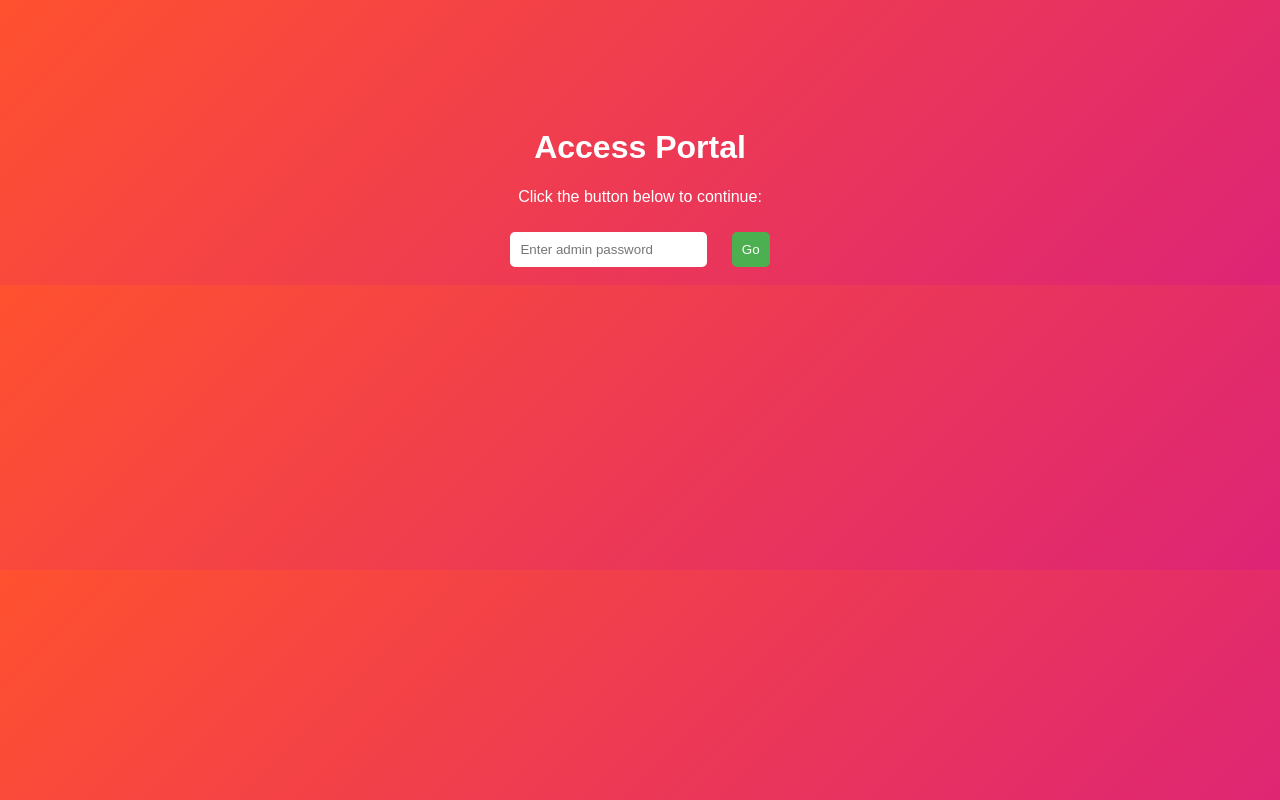
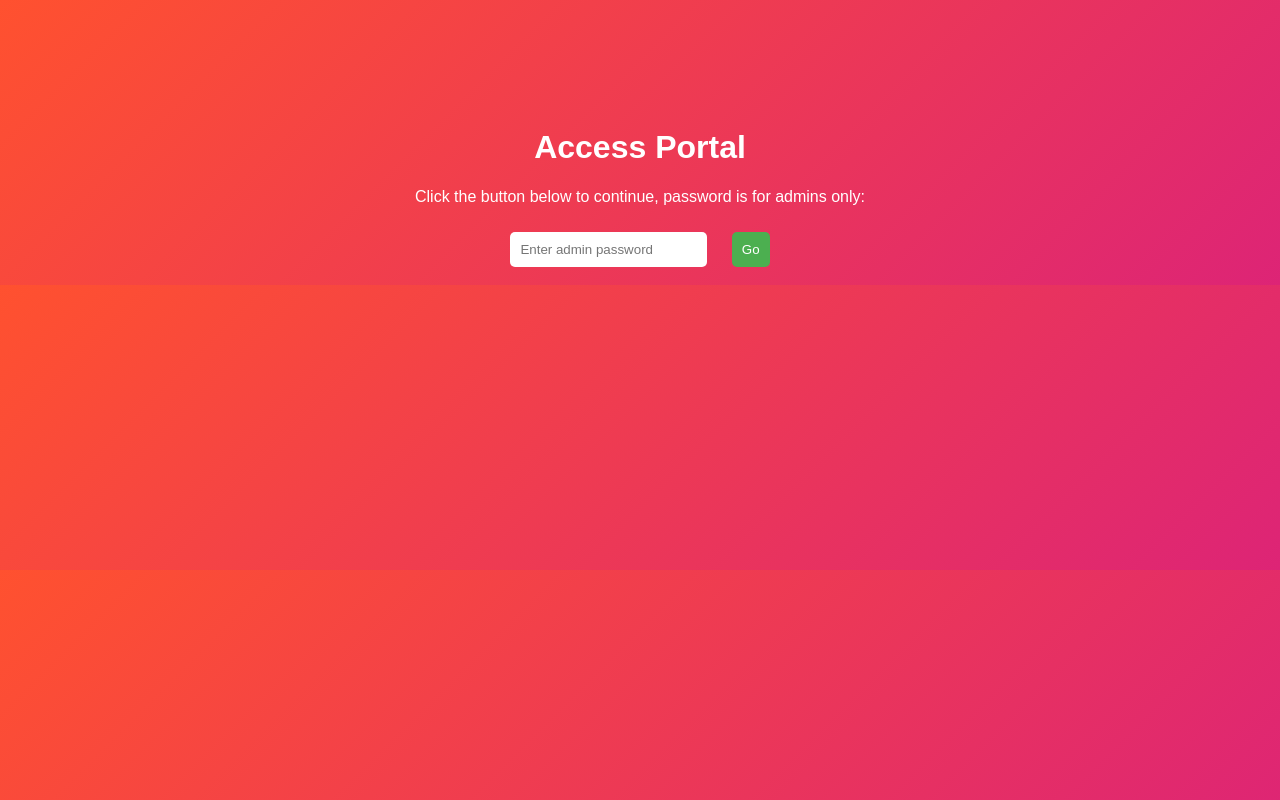
Before and after one commit to hacker-114/emergency-lockdown-secure-system, a plain HTML site: page index.html in a window 1280 px wide. Drawn offline with Linux system fonts and the light colour scheme.

Commit message:
Update index.html

```diff
--- a/index.html
+++ b/index.html
@@ -8,7 +8,7 @@
 </head>
 <body>
   <h1>Access Portal</h1>
-  <p>Click the button below to continue:</p>
+  <p>Click the button below to continue, password is for admins only:</p>
 
   <!-- Password box -->
   <input type="password" id="passwordBox" placeholder="Enter admin password">
```
